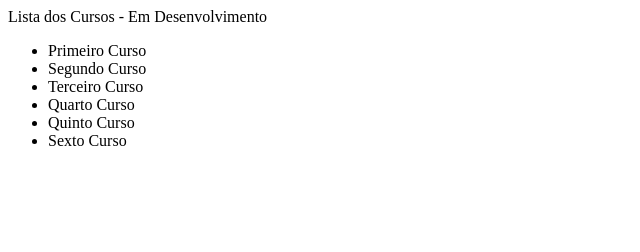
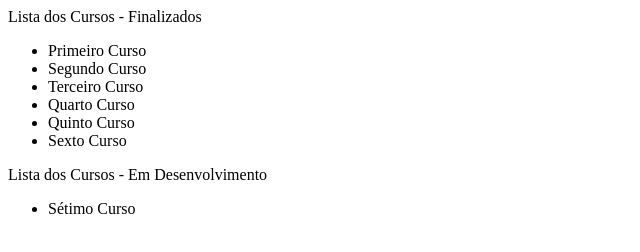
Before and after one commit to wwilsoncp/alura-git, a plain HTML site: page index.html in a window 1280 px wide. Shown: the whole page, without its empty margins (0-640 px from the left). Drawn offline with Linux system fonts and the light colour scheme.

Commit message:
Finalizando os cursos

```diff
--- a/index.html
+++ b/index.html
@@ -2,7 +2,7 @@
   <head></head>
   <title>Alura Git</title>
   <body>
-    <p>Lista dos Cursos - Em Desenvolvimento</p>
+    <p>Lista dos Cursos - Finalizados</p>
     <ul>
       <li>Primeiro Curso</li>
       <li>Segundo Curso</li>
@@ -11,5 +11,9 @@
       <li>Quinto Curso</li>
       <li>Sexto Curso</li>
     </ul>
+    <p>Lista dos Cursos - Em Desenvolvimento</p>
+    <ul>
+      <li>Sétimo Curso</li>
+    </ul>
   </p>
 </html>
```
